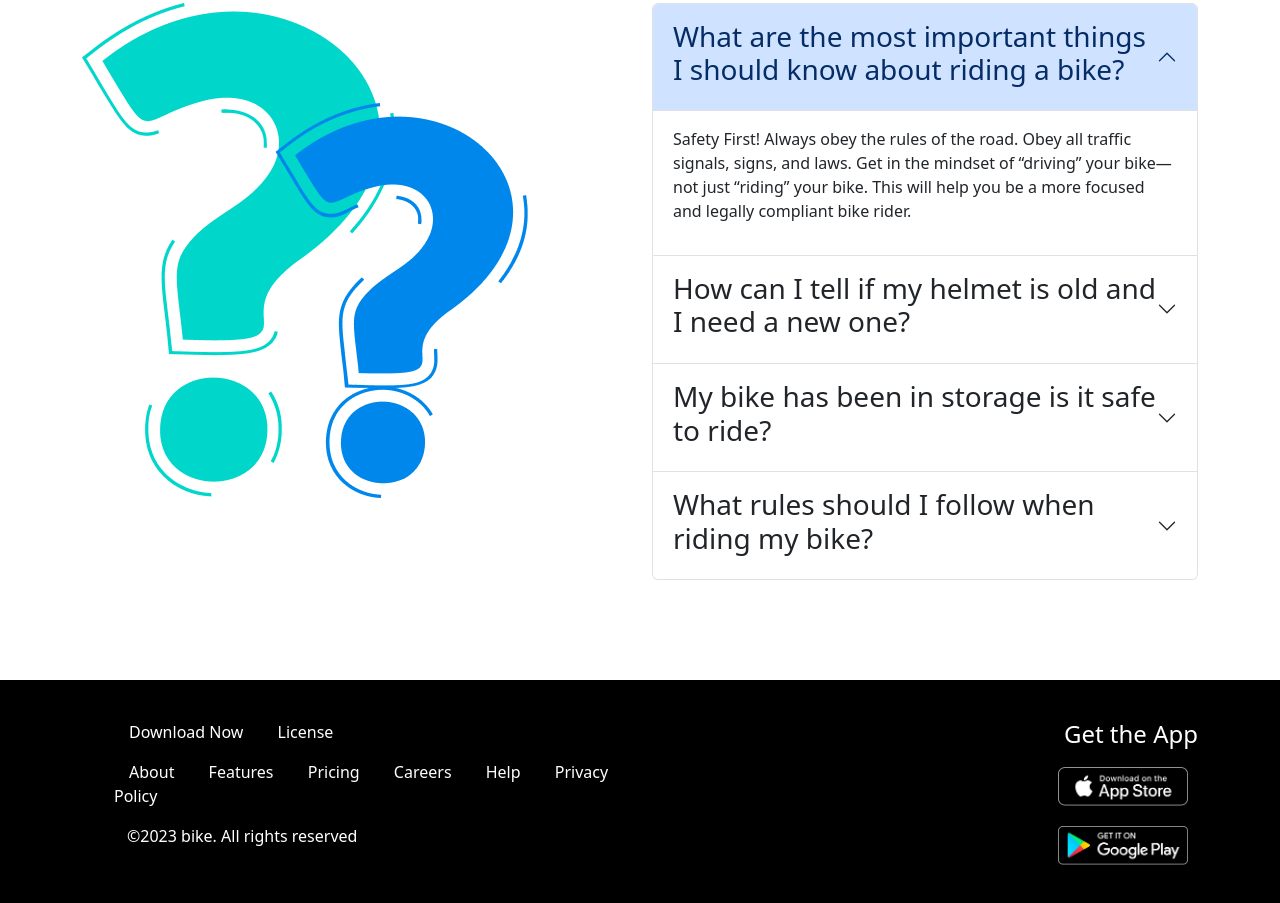
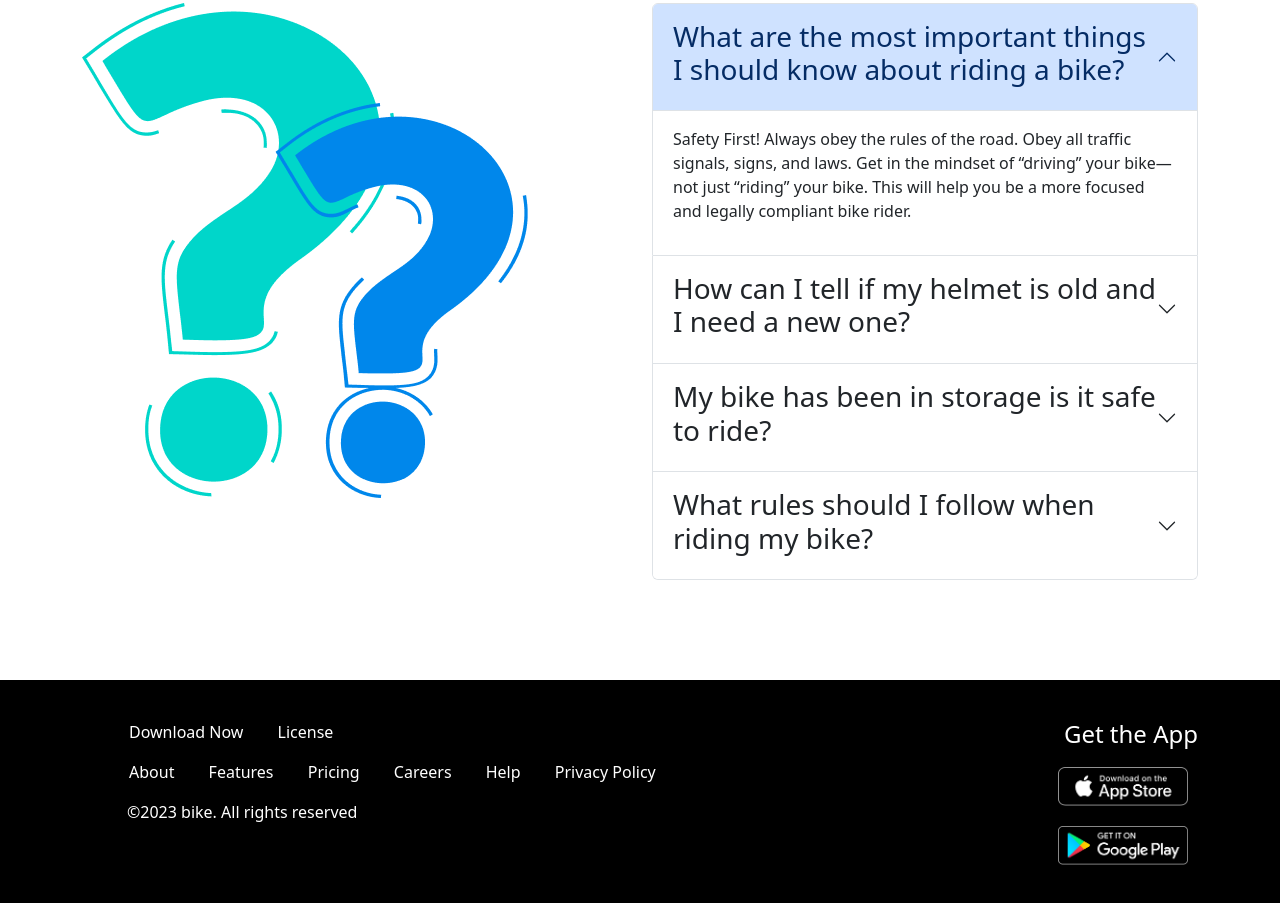
Before and after one commit to sowadsikder/Bike-Shop, a plain HTML site: page index.html in a window 1280 px wide. Shown: the part 2695-3598 px from the top of the page. Drawn offline with nearby package versions, Linux system fonts and the light colour scheme; a web font is replaced by a local one.

Commit message:
index.html
changing some html code

```diff
--- a/index.html
+++ b/index.html
@@ -274,7 +274,7 @@
     <div class="container-md">
       <div class="footer-bg">
         <div class="row">
-          <div class="col col-md-6">
+          <div class="col col-md-9">
             <ul class="link-1">
               <li><a href="#">Download Now</a></li>
               <li><a href="#">License</a></li>
@@ -289,7 +289,7 @@
             </ul>
             <p class="footerText"> &copy;2023 bike. All rights reserved</p>
           </div>
-          <div class="col col-md-6  justify-content-end" id="apps">
+          <div class="col col-md-3  justify-content-end" id="apps">
             <h4> Get the App</h4>
             <div class="img-2"><a href="#" ><img src="asstess/ios.png" alt="" srcset=""></a></div>
             <div class="img-2"><a href="#"><img src="asstess/android.png" alt=""></a></div>
```
